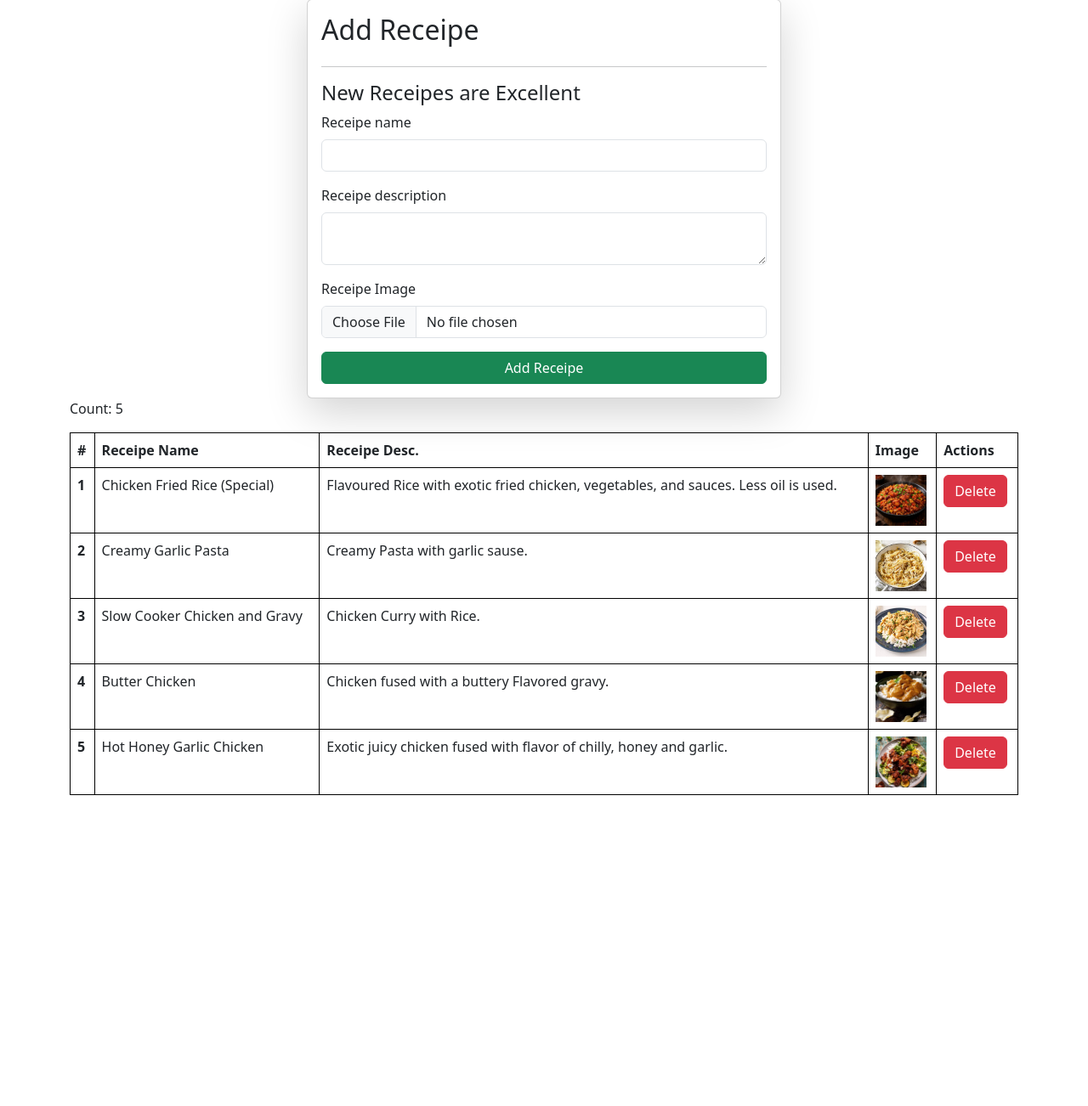
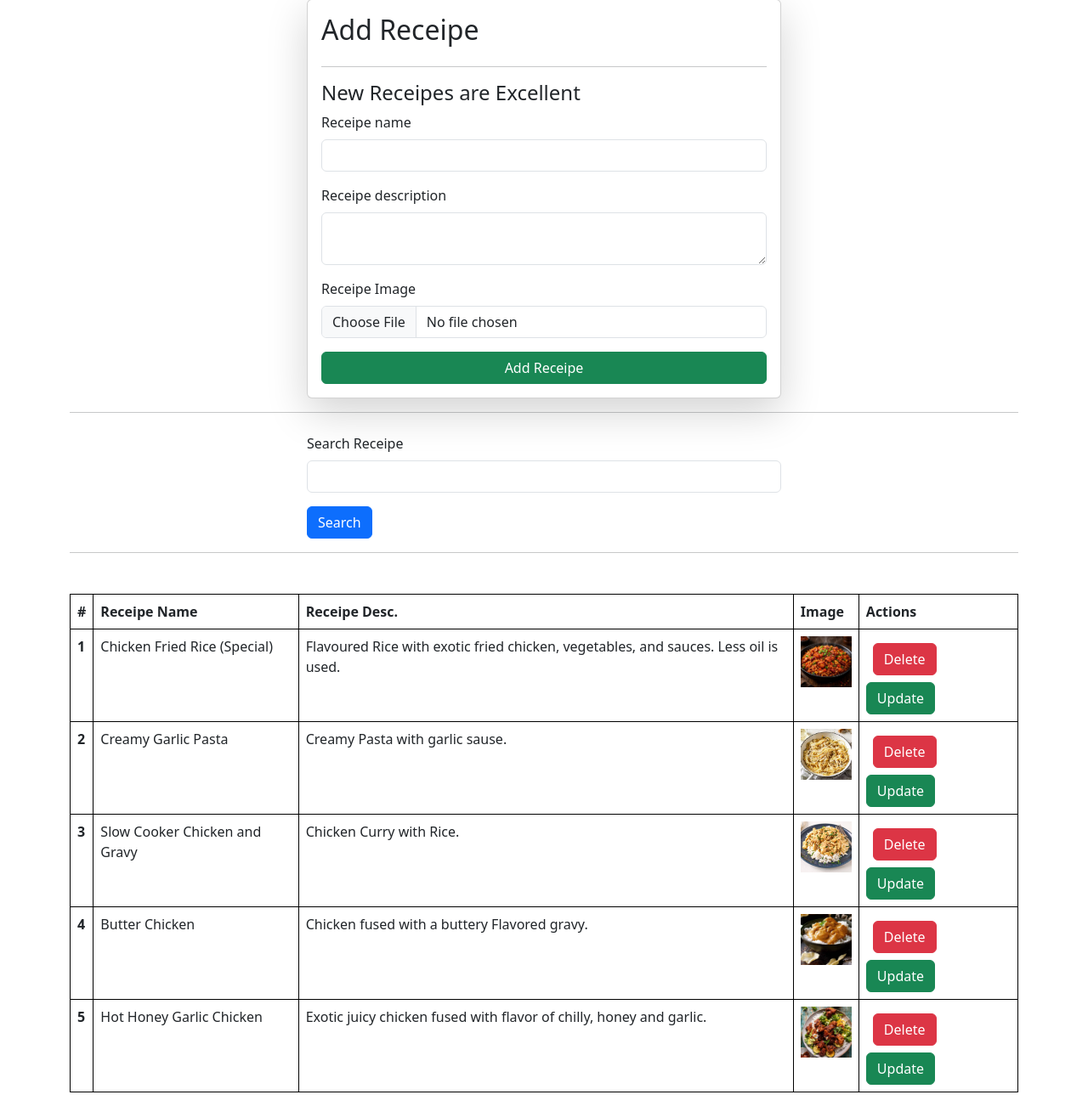
Before and after one commit to Atharva9988/core, a Django app: page /receipes/ in a window 1280 px wide. Shown: the part 49-1351 px from the top of the page at 85% size. Before the commit the page ends 985 px from the top, so only its background shows below. Run offline with Django 5.2, Linux system fonts and the light colour scheme; data comes from the database, SQL or seed files in the repository; both versions use the stored data as it was after the commit.

Commit message:
Final Receipe Project

```diff
--- a/core/urls.py
+++ b/core/urls.py
@@ -28,6 +28,7 @@ urlpatterns = [
     path('', home, name="home"),
     path('receipes/', receipes, name="receipes"),
     path('delete_receipe/<id>/', delete_receipe, name="delete_receipe"),
+    path('update_receipe/<id>/', update_receipe, name="update_receipe"),
     path('contact/', contact, name="contact"),
     path('about/', about, name="about"),
 
--- a/vege/templates/receipes.html
+++ b/vege/templates/receipes.html
@@ -22,10 +22,24 @@
     <button type="submit" class="btn btn-success">Add Receipe</button>
   </form>
 
-  <p>Count: {{ receipes|length }}</p>
+
+  <hr>
+  <div class="mt-4">
+    <div class="mx-auto col-6">
+      <form>
+      <div class="mb-3">
+        <label for="receipe_name" class="form-label">Search Receipe</label>
+        <input name="search" type="text" class="form-control" required>
+
+      </div>
+      <button type="submit" class="btn btn-primary">Search</button>
+      </form>
+    </div>
+  </div>
+  <hr>
 
 
-  <table class="table">
+  <table class="table mt-5">
   <thead>
     <tr>
       <th scope="col">#</th>
@@ -47,7 +61,8 @@
         {% endif %}
       </td>
       <td>
-        <a href="/delete_receipe/{{receipe.id}}/" class = "btn btn-danger">Delete</a>
+        <a href="/delete_receipe/{{receipe.id}}/" class = "btn btn-danger m-2">Delete</a>
+        <a href="/update_receipe/{{receipe.id}}/" class = "btn btn-success">Update</a>
       </td>
     </tr>
     {% endfor %}
--- a/vege/views.py
+++ b/vege/views.py
@@ -20,8 +20,35 @@ def receipes(request):
             )
         return redirect('/receipes/')
     queryset = Receipe.objects.all()
+
+    if request.GET.get('search'):
+        queryset = queryset.filter(receipe_name__icontains = request.GET.get('search'))
     context = {'receipe':queryset}
     return render(request, 'receipes.html', {'receipes':queryset})
+
+
+def update_receipe(request, id):
+    queryset = Receipe.objects.get(id=id)
+
+    if request.method == "POST":
+        data = request.POST
+        receipe_image = request.FILES.get('receipe_image')
+        receipe_name = data.get('receipe_name')
+        receipe_description = data.get('receipe_description')
+
+        queryset.receipe_name = receipe_name
+        queryset.receipe_description = receipe_description
+
+        if receipe_image:
+            queryset.receipe_image = receipe_image
+
+        queryset.save()
+        return redirect('/receipes/')
+
+
+    context = {'receipe':queryset}
+    return render(request, 'update_receipe.html', context)
+
 
 def delete_receipe(request, id):
     queryset = Receipe.objects.get(id=id)
```
Also changed, not shown: vege/templates/update_receipe.html (added, +32 -0 lines), db.sqlite3, media/receipe/Chicken_Fried_Rice_1SP0eHz.jpg (added), media/receipe/Slow_Cooker_Chicken_and_Gravy_GtKGh6y.jpg (added).
